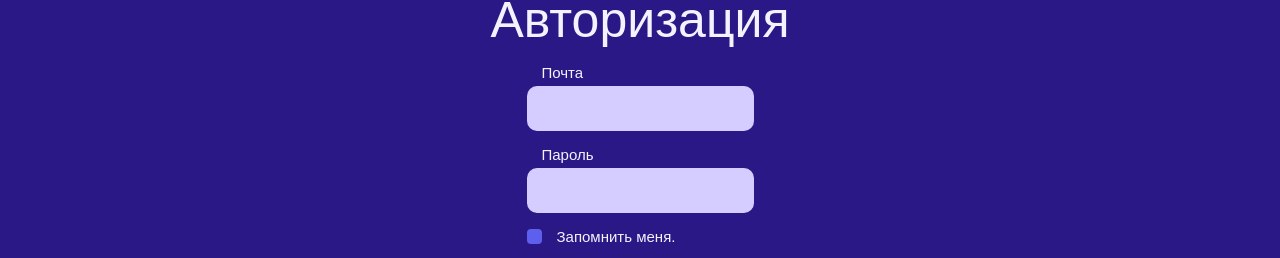
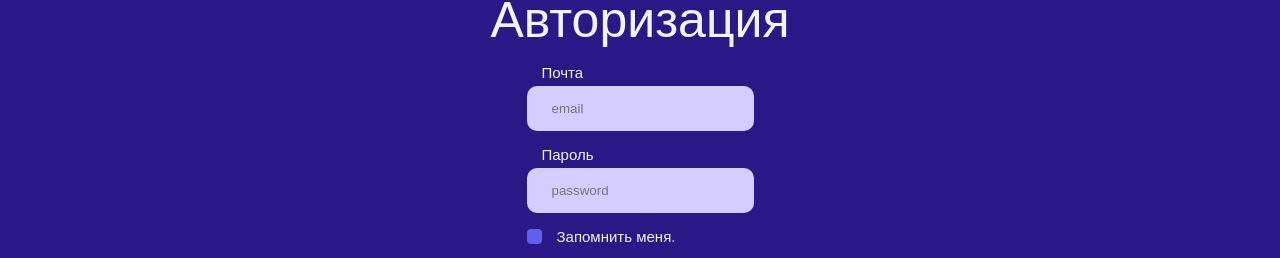
Before and after one commit to ilosose/todo, a Vue app: page /auth in a window 1280 px wide. Shown: the part 305-563 px from the top of the page. Built offline with nearby package versions, Linux system fonts and the light colour scheme; sample sign-in values are in the browser's storage.

Commit message:
[ID11-add-todo-rout] refactor

```diff
--- a/src/components/todo/TheColumn.vue
+++ b/src/components/todo/TheColumn.vue
@@ -38,7 +38,7 @@ import { mapGetters } from 'vuex';
     },
 
     computed: {
-      ...mapGetters('tasks', ['columns'])
+      ...mapGetters('columns', ['columns'])
     },
 
     methods: {
--- a/src/components/todo/TheTask.vue
+++ b/src/components/todo/TheTask.vue
@@ -36,11 +36,11 @@ import { mapActions, mapGetters } from 'vuex';
     },
 
     computed: {
-      ...mapGetters('tasks', ['boardId']),
+      ...mapGetters('columns', ['boardId']),
     },
 
     methods: {
-      ...mapActions('tasks', ['getColumns']),
+      ...mapActions('columns', ['getColumns']),
 
       getComplexityDot(createdAt) {
         const currentDate = new Date();
--- a/src/store/index.js
+++ b/src/store/index.js
@@ -2,7 +2,7 @@ import { createStore } from "vuex";
 
 import user from './user-store';
 import boards from './boards-store';
-import tasks from './tasks-store';
+import columns from './columns-store';
 
 const store = createStore({
   actions: {
@@ -15,7 +15,7 @@ const store = createStore({
   modules: {
     user,
     boards,
-    tasks,
+    columns,
   }
 })
 
--- a/src/views/AuthView.vue
+++ b/src/views/AuthView.vue
@@ -4,11 +4,11 @@
     <form class="auth-form" @submit.prevent="submit">
       <div class="auth-form__field">
         <label class="auth-form__label" for="email">Почта</label>
-        <input class="auth-form__input" type="email" v-model="formAuth.email">
+        <input class="auth-form__input" placeholder="email" type="email" v-model="formAuth.email">
       </div>
       <div class="auth-form__field">
         <label class="auth-form__label" for="password">Пароль</label>
-        <input class="auth-form__input" type="password" v-model="formAuth.password">
+        <input class="auth-form__input" placeholder="password" type="password" v-model="formAuth.password">
       </div>
       <div class="auth-form__field auth-form__field--remember-me">
         <input class="auth-form__checkbox" type="checkbox" id="remember-me">
--- a/src/views/TodoView.vue
+++ b/src/views/TodoView.vue
@@ -41,13 +41,13 @@ export default {
   },
 
   computed: {
-    ...mapGetters('tasks', ['boardId'])
+    ...mapGetters('columns', ['boardId'])
   },
 
   methods: {
     ...mapActions(['resetLocalStorage']),
 
-    ...mapActions('tasks', ['getColumns']),
+    ...mapActions('columns', ['getColumns']),
 
     async resetLocalStorageButton() {
       await this.$router.push({ name: 'registration' });
@@ -91,7 +91,7 @@ export default {
   },
 
   async mounted() {
-    await this.$store.commit('tasks/setBoardId', this.$route.params.boardId)
+    await this.$store.commit('columns/setBoardId', this.$route.params.boardId)
     await this.getColumns(this.boardId);
   },
 };
```
Also changed, not shown: src/store/columns-store.js (renamed from src/store/tasks-store.js).
